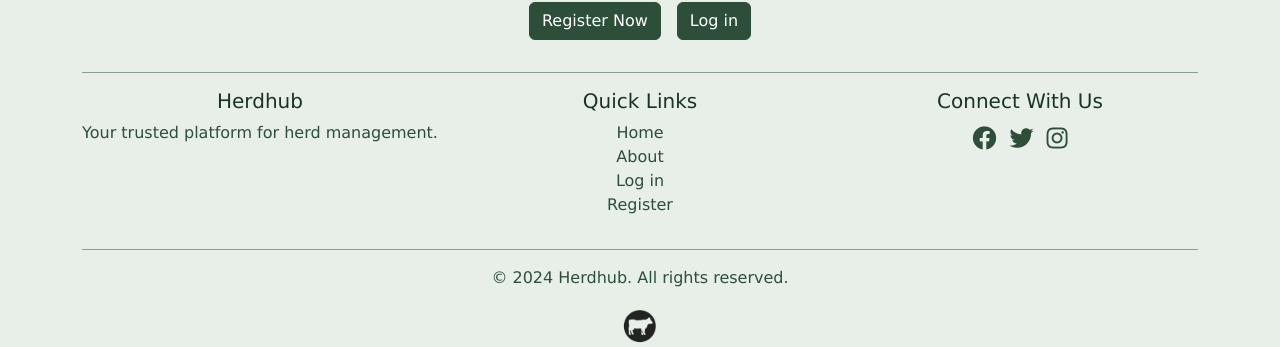
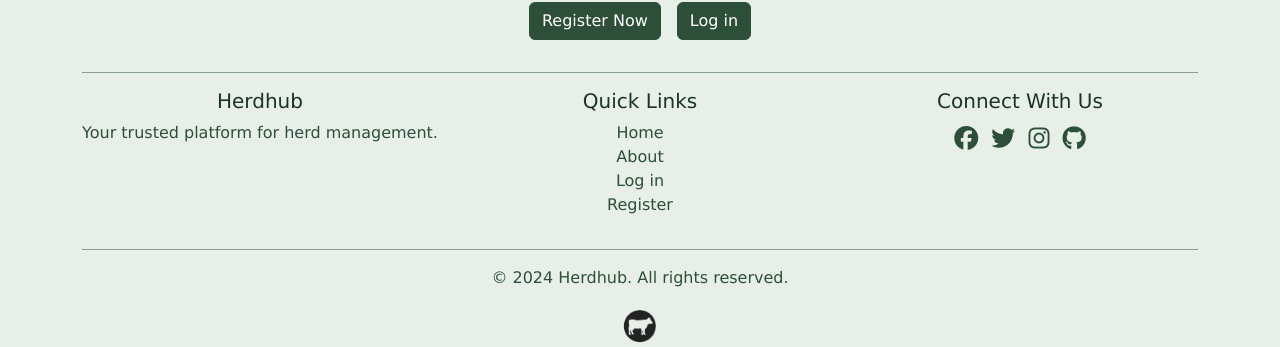
Before and after one commit to cthlbrennan/herdhub, a Django app: page /about in a window 1280 px wide. Shown: the part 1543-1890 px from the top of the page. Run offline with Django 5.2, Linux system fonts and the light colour scheme; some libraries are stand-ins or nearby versions.

Commit message:
Add Github icon and link to footer

```diff
--- a/templates/base.html
+++ b/templates/base.html
@@ -116,6 +116,9 @@
                         <li class="list-inline-item footer-icon"><a href="https://www.instagram.com/cthlbrennan"
                                 target="_blank" rel="noopener" aria-label="Instagram"><i
                                     class="fab fa-instagram"></i></a></li>
+                        <li class="list-inline-item footer-icon"><a href="https://github.com/cthlbrennan"
+                                target="_blank" rel="noopener" aria-label="Github"><i
+                                    class="fa-brands fa-github"></i></a></li>
                     </ul>
                 </div>
             </div>
@@ -149,6 +152,7 @@
     <script src="https://cdn.jsdelivr.net/npm/bootstrap@5.3.3/dist/js/bootstrap.bundle.min.js"
         integrity="sha384-YvpcrYf0tY3lHB60NNkmXc5s9fDVZLESaAA55NDzOxhy9GkcIdslK1eN7N6jIeHz" crossorigin="anonymous">
     </script>
+    <script src="https://kit.fontawesome.com/bdcb7de8b6.js" crossorigin="anonymous"></script>
     <script src="{% static 'js/script.js' %}"></script>
 </body>
 
```
